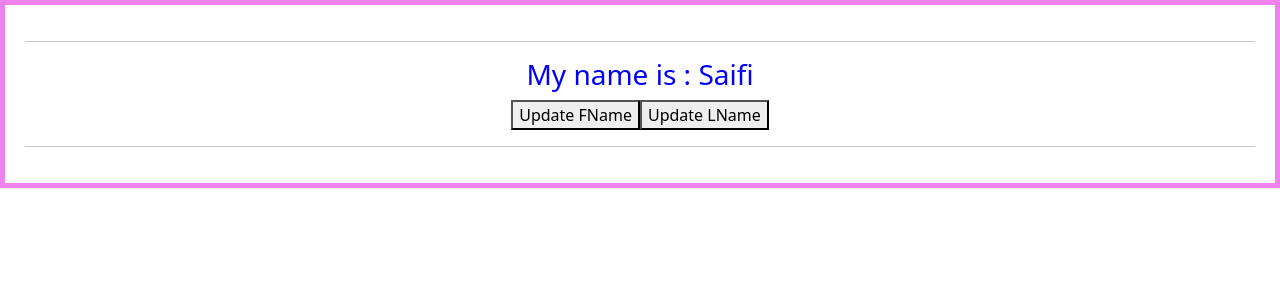
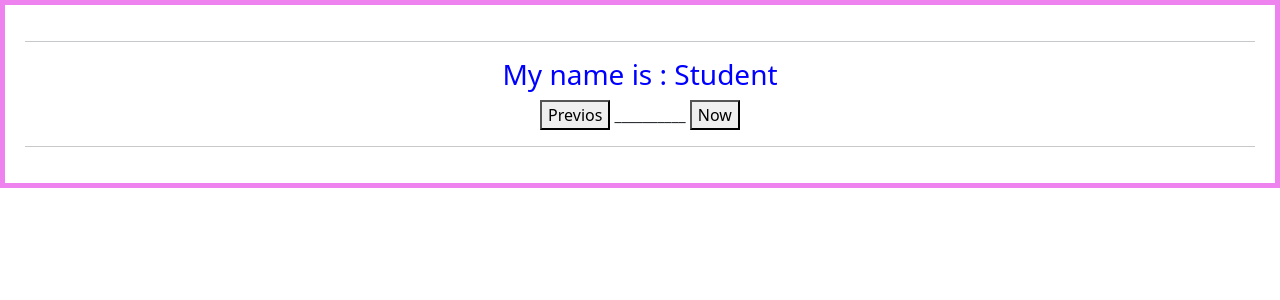
Before and after one commit to Nadeem35/react-playzone, a React (Vite) app: page / in a window 1280 px wide. Shown: the top 300 px of the page. Built offline with nearby package versions, Linux system fonts and the light colour scheme.

Commit message:
update concept after revise

```diff
--- a/src/Components/5.PassingFuncAsProps/Child1.jsx
+++ b/src/Components/5.PassingFuncAsProps/Child1.jsx
@@ -64,8 +64,8 @@ function Child1({ updatename }) {
 
   return (
     <>
-      <button onClick={() => updatename("Nadeem")}> Update FName</button>
-      <button onClick={() => updatename("Uzair")}> Update LName</button>
+      <button onClick={() => updatename("Topper")}> Previos</button> {"    __________     "}
+      <button onClick={() => updatename("Developer")}> Now</button>
     </>
   )
 }
--- a/src/Components/5.PassingFuncAsProps/Parent1.jsx
+++ b/src/Components/5.PassingFuncAsProps/Parent1.jsx
@@ -92,7 +92,7 @@ import Child1 from "./Child1";
 
 function Parent1() {
 
-  const [name, setName] = useState("Saifi");
+  const [name, setName] = useState("Student");
 
   return (
     <>
```
